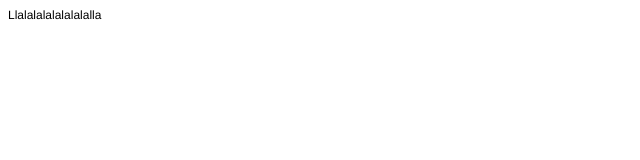
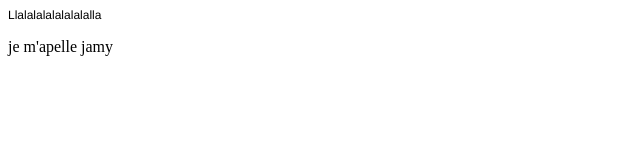
Before and after one commit to yasmindelecluse/Premier-cours-, a plain HTML site: page ilyassleroi/index.html in a window 1280 px wide. Shown: the whole page, without its empty margins (0-640 px from the left). Drawn offline with Linux system fonts and the light colour scheme.

Commit message:
add a line

```diff
--- a/ilyassleroi/index.html
+++ b/ilyassleroi/index.html
@@ -14,6 +14,7 @@
 </head>
 <body>
 <p class="p1"><span class="s1">Llalalalalalalalalla</span></p>
+<p> je m'apelle jamy </p>
 <p class="p2"><span class="s1"></span><br></p>
 </body>
 </html>
```
